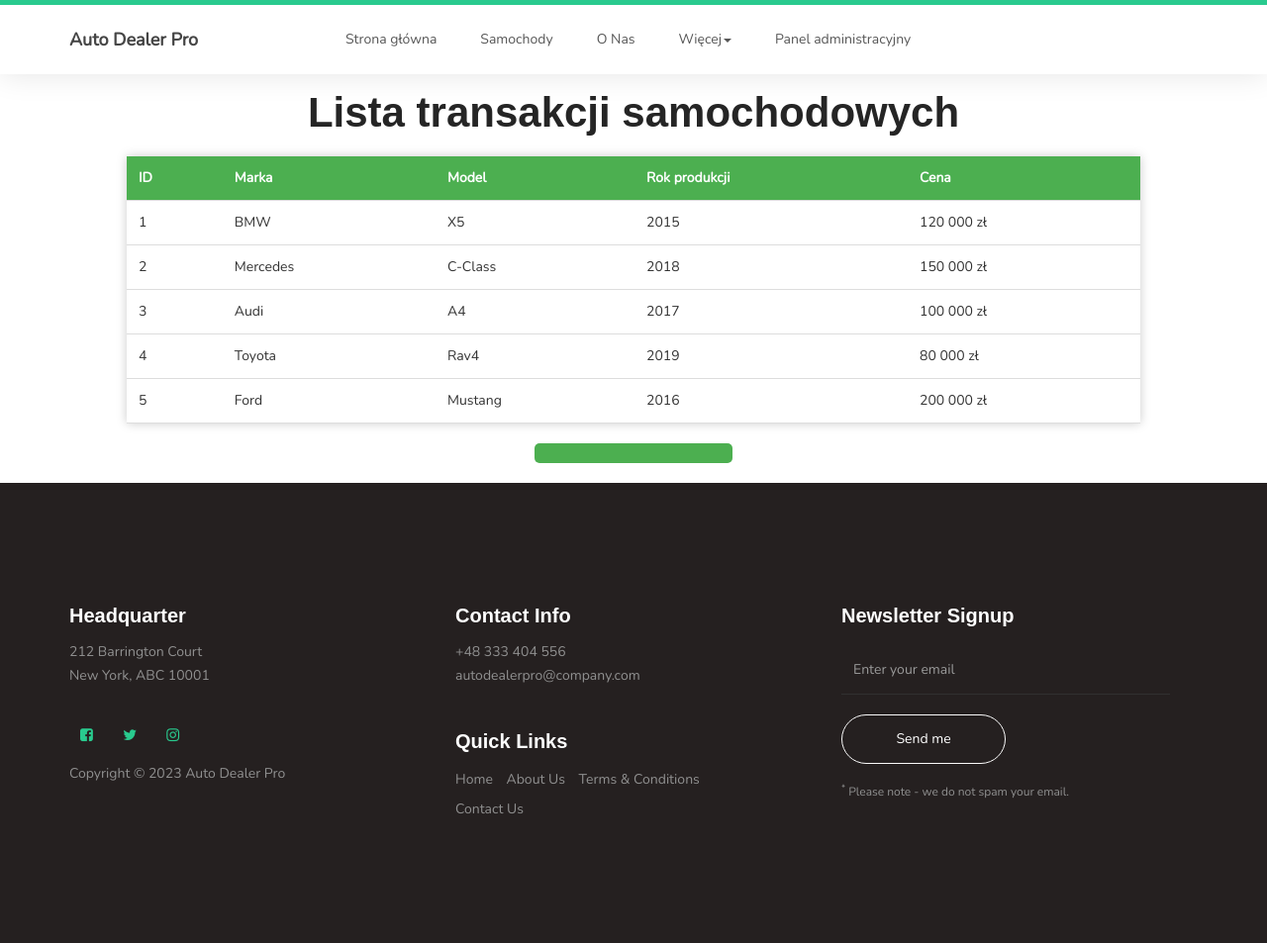
After one commit to xborys/AutoDealerPro, a Django app: template home/templates/transakcje.html in a window 1280 px wide. The commit adds this page. Shown: the whole page at 99% size. Run offline with Django 4.2, Linux system fonts and the light colour scheme; the template is opened without the code that fills it, so the values that code supplies are empty; some libraries are stand-ins or nearby versions; some web fonts are replaced.

Commit message:
Transakcje_proba

```diff
--- a/home/templates/head.html
+++ b/home/templates/head.html
@@ -16,6 +16,7 @@
      <link rel="stylesheet" href="{% static 'home/css/font-awesome.min.css' %}">
      <link rel="stylesheet" href="{% static 'home/css/owl.carousel.css' %}">
      <link rel="stylesheet" href="{% static 'home/css/owl.theme.default.min.css' %}">
+     <link rel="stylesheet" href="{% static 'home/css/style2.css' %}">
 
      <!-- MAIN CSS -->
      <link rel="stylesheet" href="{% static 'home/css/style.css' %}">
--- /dev/null
+++ b/home/templates/transakcje.html
@@ -0,0 +1,56 @@
+{% load static %}
+{% include 'head.html' %}
+<title>Lista transakcji samochodowych</title>
+<body>
+	<h1>Lista transakcji samochodowych</h1>
+	<table>
+		<thead>
+			<tr>
+				<th>ID</th>
+				<th>Marka</th>
+				<th>Model</th>
+				<th>Rok produkcji</th>
+				<th>Cena</th>
+			</tr>
+		</thead>
+		<tbody>
+			<tr>
+				<td>1</td>
+				<td>BMW</td>
+				<td>X5</td>
+				<td>2015</td>
+				<td>120 000 zł</td>
+			</tr>
+			<tr>
+				<td>2</td>
+				<td>Mercedes</td>
+				<td>C-Class</td>
+				<td>2018</td>
+				<td>150 000 zł</td>
+			</tr>
+			<tr>
+				<td>3</td>
+				<td>Audi</td>
+				<td>A4</td>
+				<td>2017</td>
+				<td>100 000 zł</td>
+			</tr>
+			<tr>
+				<td>4</td>
+				<td>Toyota</td>
+				<td>Rav4</td>
+				<td>2019</td>
+				<td>80 000 zł</td>
+			</tr>
+			<tr>
+				<td>5</td>
+				<td>Ford</td>
+				<td>Mustang</td>
+				<td>2016</td>
+				<td>200 000 zł</td>
+			</tr>
+		</tbody>
+	</table>
+	<a href="#" class="button"></a>
+</body>
+{% include 'footer.html' %}
--- /dev/null
+++ b/static/home/css/style2.css
@@ -0,0 +1,52 @@
+body {
+    font-family: Arial, sans-serif;
+    background-color: #f2f2f2;
+    margin: 0;
+    padding: 0;
+}
+
+h1 {
+    text-align: center;
+    margin: 20px 0;
+    color: #333;
+}
+
+table {
+    border-collapse: collapse;
+    width: 80%;
+    margin: auto;
+    background-color: #fff;
+    box-shadow: 0px 0px 10px #ccc;
+}
+
+th, td {
+    padding: 12px;
+    text-align: left;
+    border-bottom: 1px solid #ddd;
+}
+
+th {
+    background-color: #4CAF50;
+    color: white;
+}
+
+tr:hover {
+    background-color: #f5f5f5;
+}
+
+.button {
+    display: block;
+    width: 200px;
+    padding: 10px 20px;
+    background-color: #4CAF50;
+    color: white;
+    text-align: center;
+    text-decoration: none;
+    border-radius: 5px;
+    margin: 20px auto;
+    cursor: pointer;
+}
+
+.button:hover {
+    background-color: #3e8e41;
+}
```
Also changed, not shown: home/templates/Partners.html (deleted).
